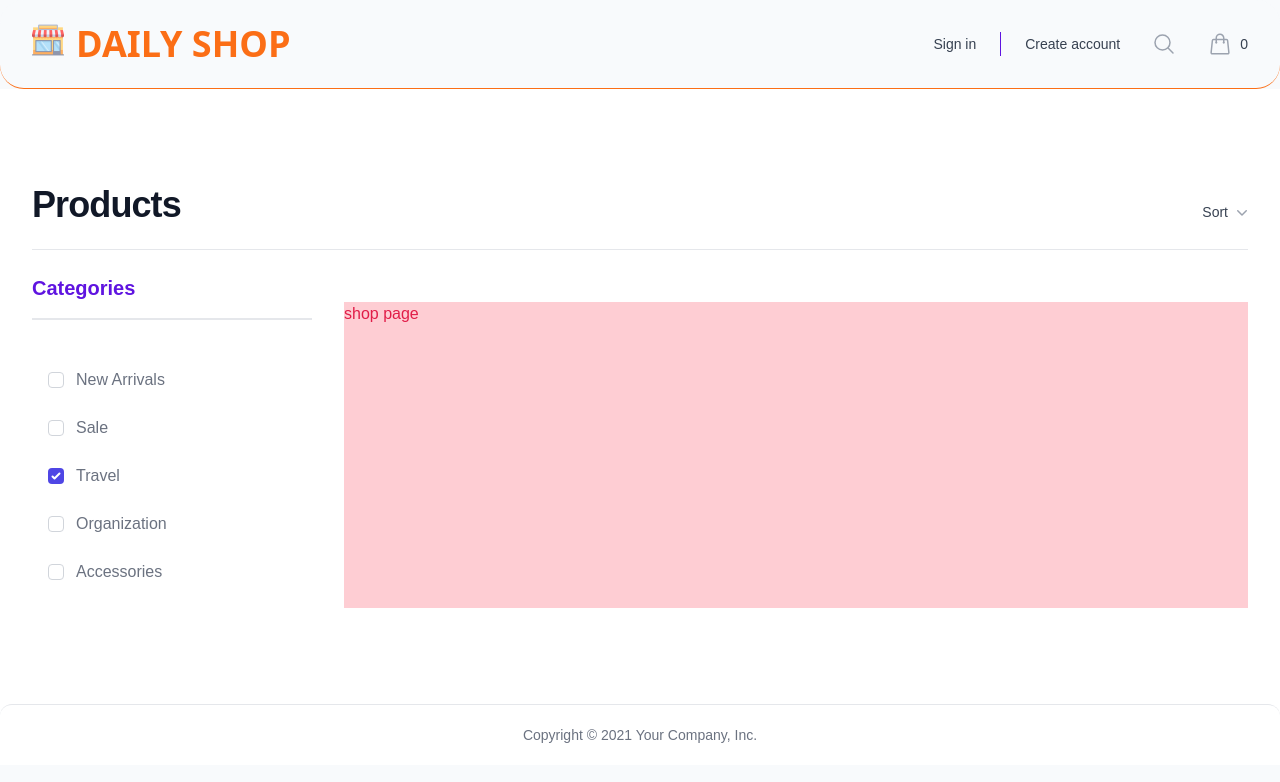
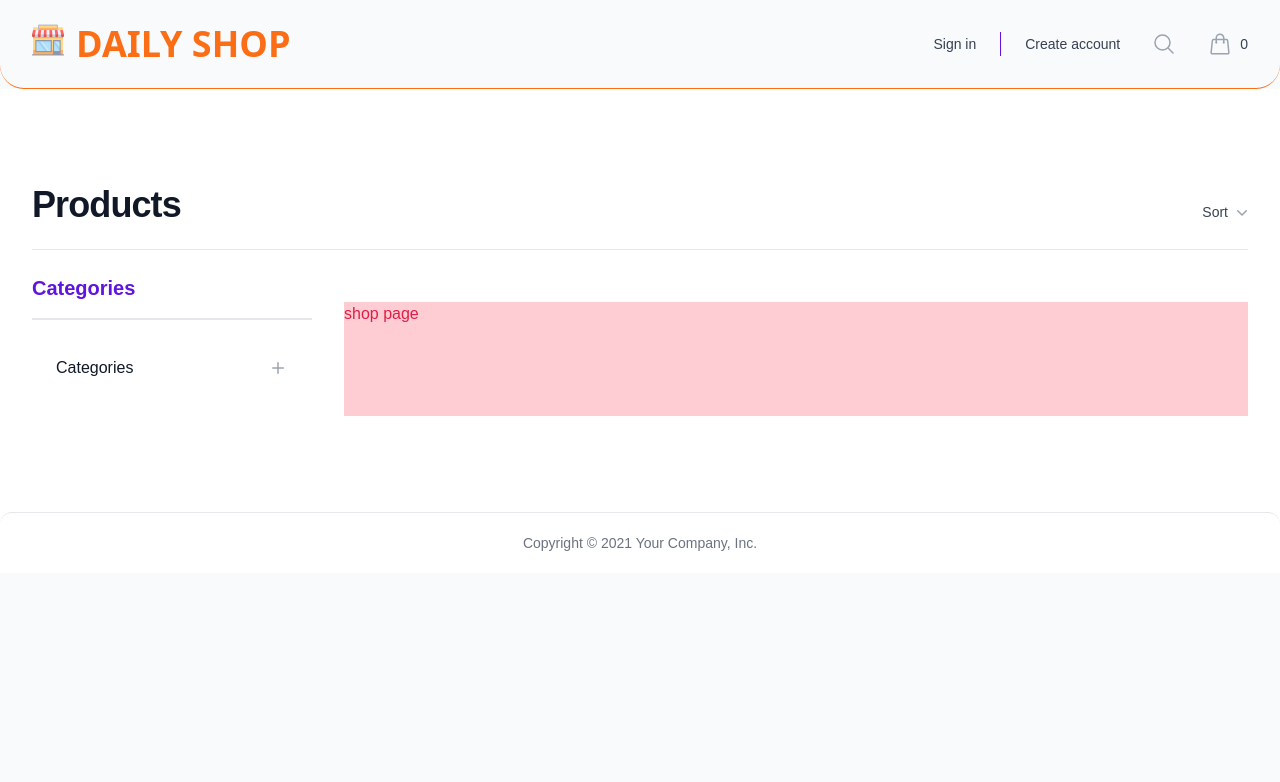
Before and after one commit to Eth3R-One/daily-shop, a Next.js app: page /shop in a window 1280 px wide. Shown: the top 782 px of the page. Built offline with nearby package versions, Linux system fonts and the light colour scheme.

Commit message:
refactor: ui and dynamic data from api

```diff
--- a/app/shop/_components/CategoriesSection.jsx
+++ b/app/shop/_components/CategoriesSection.jsx
@@ -1,38 +1,56 @@
-const CategoriesSection = ({ filters }) => {
+import {
+	Disclosure,
+	DisclosureButton,
+	DisclosurePanel,
+} from "@headlessui/react";
+import { MinusIcon, PlusIcon } from "@heroicons/react/20/solid";
+
+const CategoriesSection = ({ categories }) => {
 	return (
 		<form className="mt-4 border-t border-gray-200">
 			<h3 className="sr-only">Categories</h3>
 
-			{filters.map((section) => (
-				<div
-					key={section.id}
+			<Disclosure
+				key={"categories"}
 				as="div"
 				className="border-t border-gray-200 px-4 py-6"
 			>
-					<div className="pt-6">
+				<DisclosureButton className="group flex w-full items-center justify-between bg-white px-2 py-3 text-gray-400 hover:text-gray-500">
+					<span className="font-medium text-gray-900">Categories</span>
+					<span className="ml-6 flex items-center">
+						<PlusIcon
+							aria-hidden="true"
+							className="h-5 w-5 group-data-[open]:hidden"
+						/>
+						<MinusIcon
+							aria-hidden="true"
+							className="h-5 w-5 [.group:not([data-open])_&]:hidden"
+						/>
+					</span>
+				</DisclosureButton>
+				<DisclosurePanel className="pt-6">
 					<div className="space-y-6">
-							{section.options.map((option, optionIdx) => (
-								<div key={option.value} className="flex items-center">
+						{categories?.map((category, optionIdx) => (
+							<div key={category.slug} className="flex items-center">
 								<input
-										defaultValue={option.value}
-										defaultChecked={option.checked}
-										id={`filter-mobile-${section.id}-${optionIdx}`}
-										name={`${section.id}[]`}
+									// defaultValue={option.value}
+									// defaultChecked={option.checked}
+									id={`filter-mobile-${category.slug}-${optionIdx}`}
+									name={`${category.slug}[]`}
 									type="checkbox"
 									className="h-4 w-4 rounded border-gray-300 text-indigo-600 focus:ring-indigo-500"
 								/>
 								<label
-										htmlFor={`filter-mobile-${section.id}-${optionIdx}`}
+									htmlFor={`filter-mobile-${category.slug}-${optionIdx}`}
 									className="ml-3 min-w-0 flex-1 text-gray-500"
 								>
-										{option.label}
+									{category.name}
 								</label>
 							</div>
 						))}
 					</div>
-					</div>
-				</div>
-			))}
+				</DisclosurePanel>
+			</Disclosure>
 		</form>
 	);
 };
```
Lines whose indentation alone changed are shown as unchanged.
